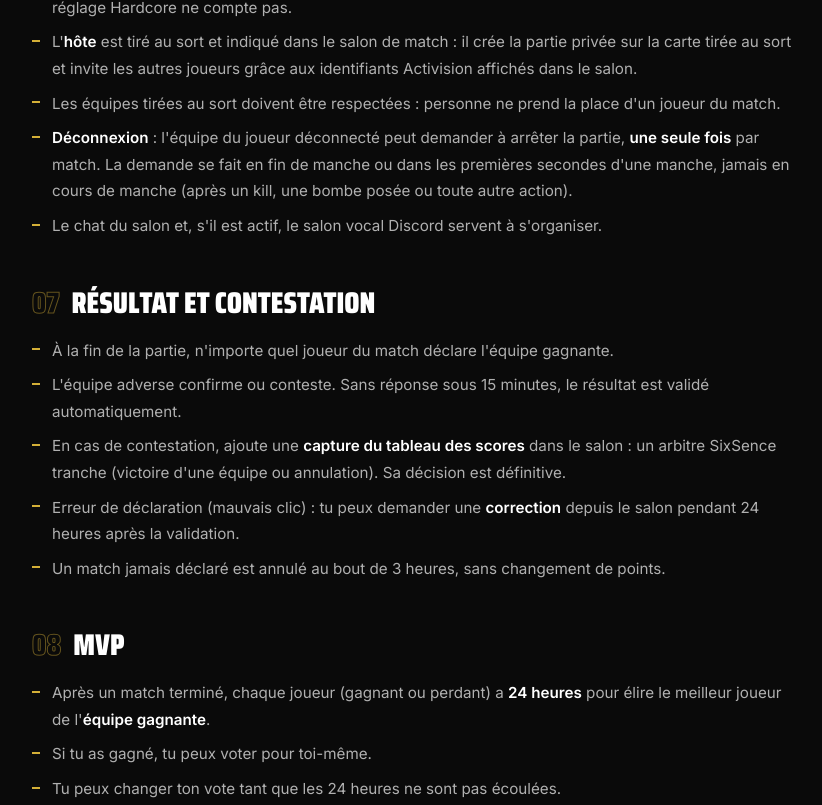
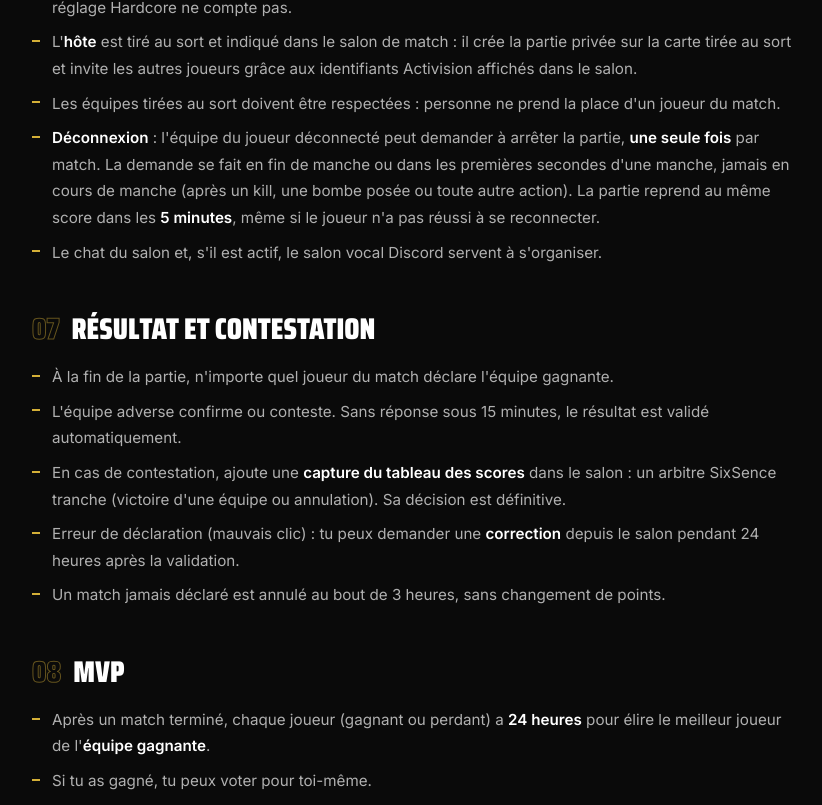
Before and after one commit to Nasa780/sixsence-frontend, a Next.js app: page /reglement in a window 1280 px wide. Shown: the part 2155-2960 px from the top of the page, without its empty margins (288-1110 px from the left). Built offline with nearby package versions, Linux system fonts and the light colour scheme; no server answers.

Commit message:
Règlement : reprise au même score sous 5 minutes après un arrêt pour déconnexion
Co-Authored-By: Claude Opus 5.5 <noreply@anthropic.com>

```diff
--- a/src/pages/reglement.js
+++ b/src/pages/reglement.js
@@ -71,7 +71,8 @@ function DIVISION_SECTIONS() {
           <li>
             <strong>Déconnexion</strong> : l&apos;équipe du joueur déconnecté peut demander à arrêter la partie, <strong>une seule fois</strong> par
             match. La demande se fait en fin de manche ou dans les premières secondes d&apos;une manche, jamais en cours de manche (après un
-            kill, une bombe posée ou toute autre action).
+            kill, une bombe posée ou toute autre action). La partie reprend au même score dans les <strong>5 minutes</strong>, même si le joueur
+          n&apos;a pas réussi à se reconnecter.
           </li>
           <li>Le chat du match est réservé aux joueurs du match, aux Leaders des deux équipes et aux arbitres.</li>
         </ul>
@@ -270,7 +271,8 @@ const SECTIONS = [
         <li>
           <strong>Déconnexion</strong> : l&apos;équipe du joueur déconnecté peut demander à arrêter la partie, <strong>une seule fois</strong> par
           match. La demande se fait en fin de manche ou dans les premières secondes d&apos;une manche, jamais en cours de manche (après un
-          kill, une bombe posée ou toute autre action).
+          kill, une bombe posée ou toute autre action). La partie reprend au même score dans les <strong>5 minutes</strong>, même si le joueur
+          n&apos;a pas réussi à se reconnecter.
         </li>
         <li>Le chat du salon et, s&apos;il est actif, le salon vocal Discord servent à s&apos;organiser.</li>
       </ul>
```
